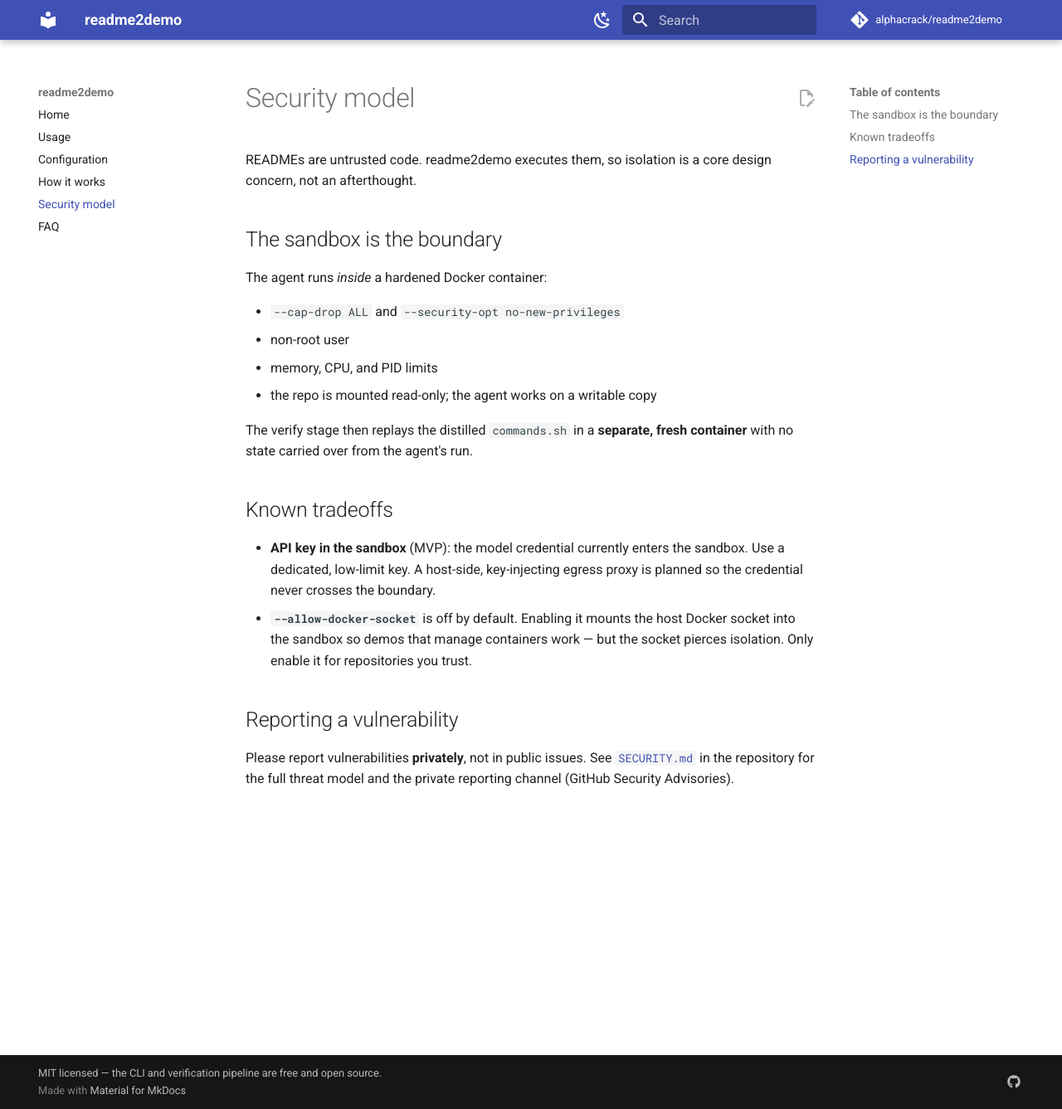
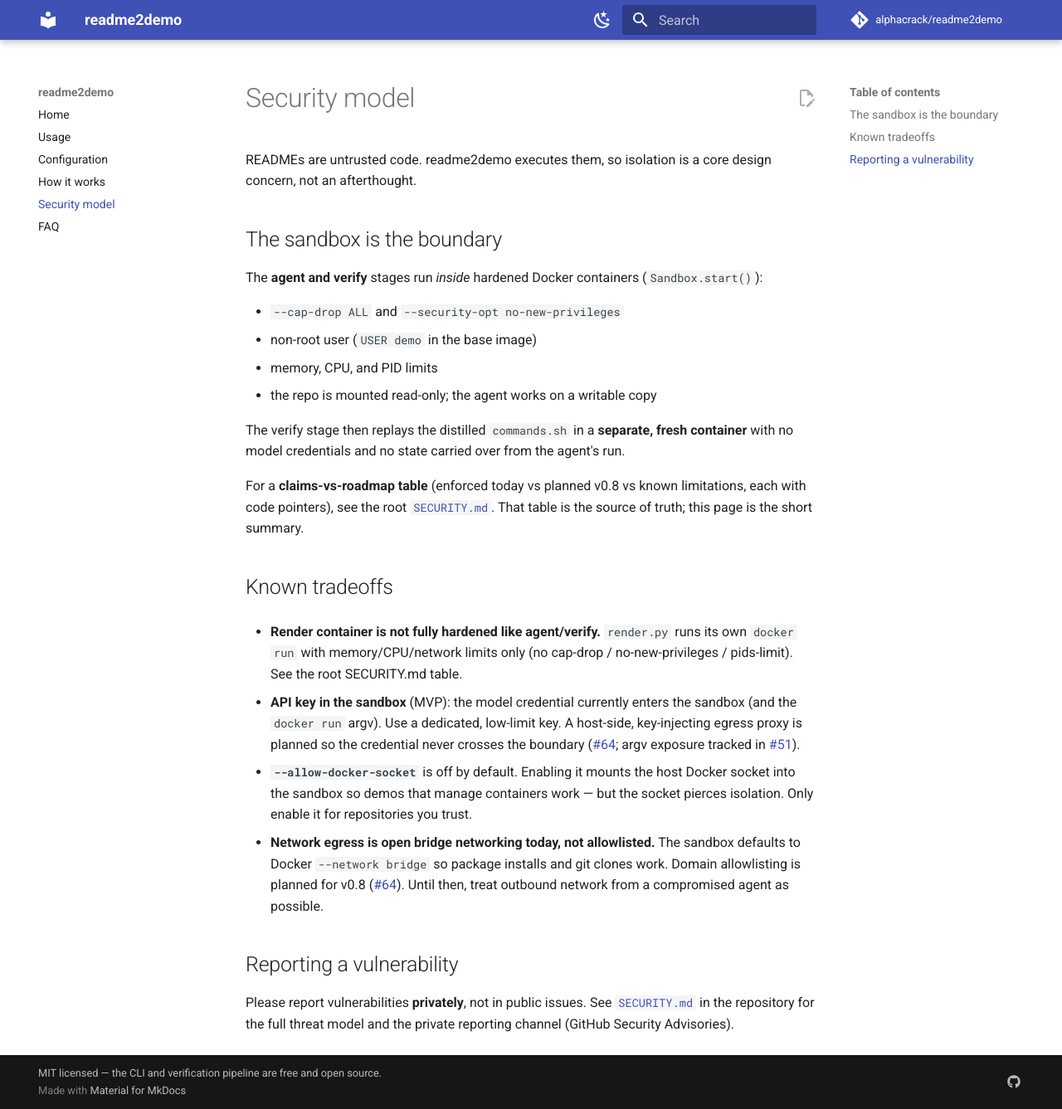
Before and after one commit to alphacrack/readme2demo, an MkDocs documentation site: the page built from docs/security.md, in a window 1280 px wide and 1337 px high. Shown: the whole window at 83% size. Built offline with MkDocs 1.6.1 and Material for MkDocs 9.7.7, drawn with Linux system fonts in a browser that asks for light colours; comment, search, counter and statistics services are not loaded.

Commit message:
docs(security): claims-vs-roadmap table for sandbox controls (#205)
* docs(security): claims-vs-roadmap table for sandbox controls

Replace the overstated "egress is allowlisted" wording with an honest
table of enforced-today vs planned (v0.8 / #64) vs known limitations,
each with code pointers. Align docs/security.md with the table.

Closes #168
Closes #65

Signed-off-by: NossXBT <kevinnft@users.noreply.github.com>

* docs(security): fix B1–B3 review blockers on claims table

- Absolute SECURITY.md link from docs/security.md (mkdocs strict)
- Restore ## Scope section verbatim
- Scope claims table to agent+verify; document render container gap
- Restore credential env var names; link #51/#52/#64 with full URLs

Signed-off-by: NossXBT <kevinnft@users.noreply.github.com>

---------

Signed-off-by: NossXBT <kevinnft@users.noreply.github.com>
Co-authored-by: NossXBT <kevinnft@users.noreply.github.com>
Co-authored-by: Bishwas Jha <18480504+alphacrack@users.noreply.github.com>

```diff
--- a/docs/security.md
+++ b/docs/security.md
@@ -5,24 +5,42 @@
 
 ## The sandbox is the boundary
 
-The agent runs *inside* a hardened Docker container:
+The **agent and verify** stages run *inside* hardened Docker containers (`Sandbox.start()`):
 
 - `--cap-drop ALL` and `--security-opt no-new-privileges`
-- non-root user
+- non-root user (`USER demo` in the base image)
 - memory, CPU, and PID limits
 - the repo is mounted read-only; the agent works on a writable copy
 
 The verify stage then replays the distilled `commands.sh` in a **separate,
-fresh container** with no state carried over from the agent's run.
+fresh container** with no model credentials and no state carried over from the
+agent's run.
+
+For a **claims-vs-roadmap table** (enforced today vs planned v0.8 vs known
+limitations, each with code pointers), see the root
+[`SECURITY.md`](https://github.com/alphacrack/readme2demo/blob/main/SECURITY.md). That table is the source of truth; this page
+is the short summary.
 
 ## Known tradeoffs
 
+- **Render container is not fully hardened like agent/verify.** `render.py` runs
+  its own `docker run` with memory/CPU/network limits only (no cap-drop /
+  no-new-privileges / pids-limit). See the root SECURITY.md table.
+
+
 - **API key in the sandbox** (MVP): the model credential currently enters the
-  sandbox. Use a dedicated, low-limit key. A host-side, key-injecting egress
-  proxy is planned so the credential never crosses the boundary.
+  sandbox (and the `docker run` argv). Use a dedicated, low-limit key. A
+  host-side, key-injecting egress proxy is planned so the credential never
+  crosses the boundary ([#64](https://github.com/alphacrack/readme2demo/issues/64);
+  argv exposure tracked in
+  [#51](https://github.com/alphacrack/readme2demo/issues/51)).
 - **`--allow-docker-socket`** is off by default. Enabling it mounts the host
   Docker socket into the sandbox so demos that manage containers work — but the
   socket pierces isolation. Only enable it for repositories you trust.
+- **Network egress is open bridge networking today, not allowlisted.** The
+  sandbox defaults to Docker `--network bridge` so package installs and git
+  clones work. Domain allowlisting is planned for v0.8 ([#64](https://github.com/alphacrack/readme2demo/issues/64)). Until then,
+  treat outbound network from a compromised agent as possible.
 
 ## Reporting a vulnerability
 
```
Also changed, not shown: SECURITY.md (+52 -26 lines).
